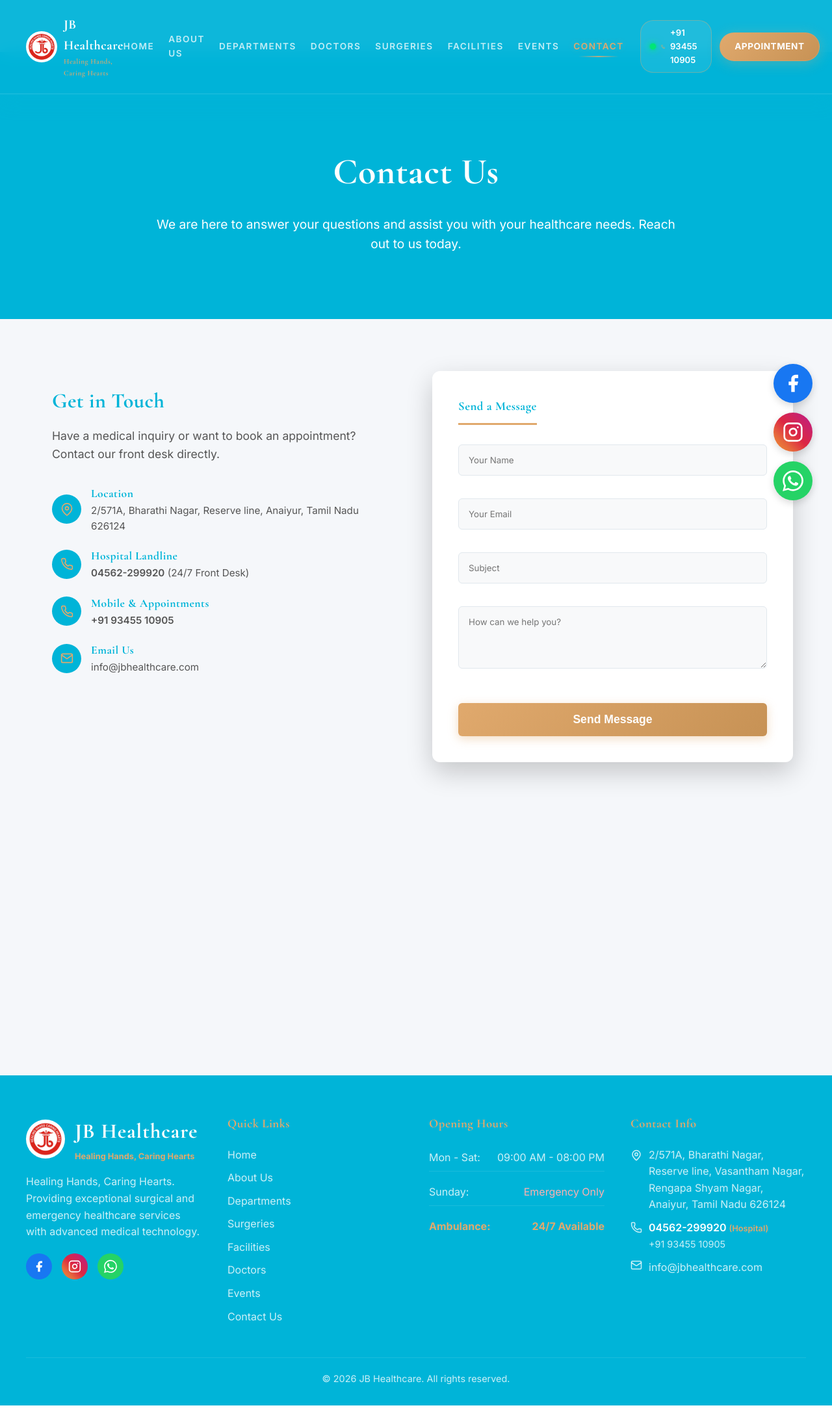
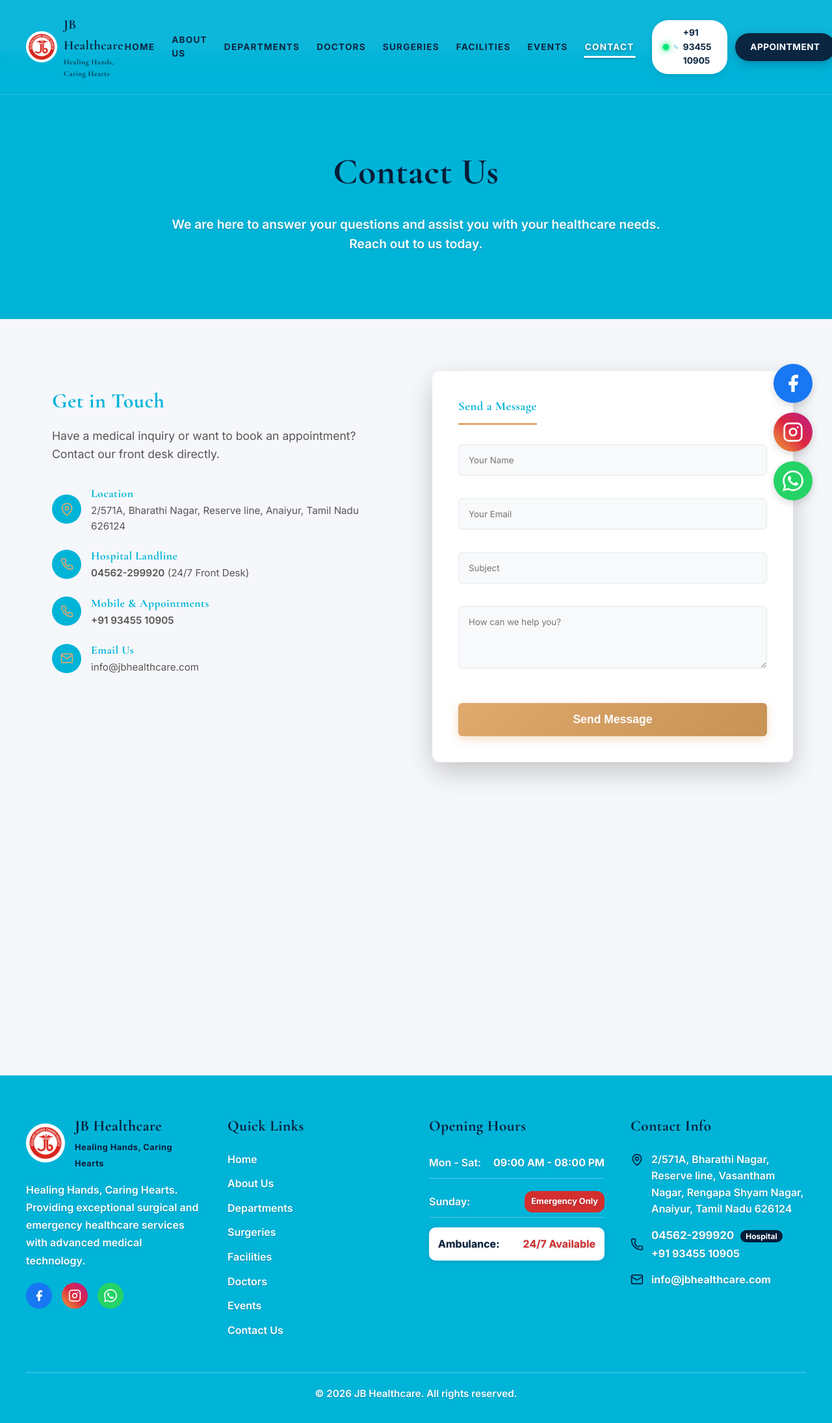
Before and after one commit to mdasper/jbhealthcare, a React (Vite) app: page /contact in a window 1280 px wide. Shown: the whole page at 65% size. Before the commit the page ends 2163 px from the top, so only its background shows below. Built offline with nearby package versions, Linux system fonts and the light colour scheme; no server answers.

Commit message:
new update

```diff
--- a/src/components/Footer.jsx
+++ b/src/components/Footer.jsx
@@ -32,11 +32,11 @@
             <div style={{ display: 'flex', alignItems: 'center', gap: '15px', marginBottom: '15px' }}>
               <img src="/logo.jpg" alt="JB Healthcare Logo" style={{ height: '60px', borderRadius: '50%', backgroundColor: 'white', padding: '3px' }} />
               <div>
-                <h3 className="logo" style={{color: 'var(--white)', margin: 0}}>{hospitalName}</h3>
-                <span style={{ color: 'var(--accent)', fontSize: '0.8rem', fontWeight: 'bold' }}>Healing Hands, Caring Hearts</span>
+                <h3 className="logo" style={{color: '#061D38', margin: 0, fontWeight: '800'}}>{hospitalName}</h3>
+                <span style={{ color: '#061D38', fontSize: '0.8rem', fontWeight: '800', letterSpacing: '0.5px' }}>Healing Hands, Caring Hearts</span>
               </div>
             </div>
-            <p>Healing Hands, Caring Hearts. Providing exceptional surgical and emergency healthcare services with advanced medical technology.</p>
+            <p style={{ color: '#FFFFFF', fontWeight: '600', lineHeight: '1.7', textShadow: '0 1px 2px rgba(0, 30, 60, 0.25)' }}>Healing Hands, Caring Hearts. Providing exceptional surgical and emergency healthcare services with advanced medical technology.</p>
             <div style={{ display: 'flex', gap: '15px', marginTop: '20px' }}>
               <a href="https://www.facebook.com/100095190337849/" target="_blank" rel="noopener noreferrer" style={{ color: 'var(--white)', backgroundColor: '#1877F2', padding: '10px', borderRadius: '50%', display: 'flex', alignItems: 'center', justifyContent: 'center' }}>
                 <svg width="20" height="20" viewBox="0 0 24 24" fill="currentColor"><path d="M18 2h-3a5 5 0 0 0-5 5v3H7v4h3v8h4v-8h3l1-4h-4V7a1 1 0 0 1 1-1h3z"/></svg>
@@ -57,7 +57,6 @@
               <li><Link to="/">Home</Link></li>
               <li><Link to="/about">About Us</Link></li>
               <li><Link to="/departments">Departments</Link></li>
-              {/* <li><Link to="/symptom-explorer" style={{ color: 'var(--accent)', fontWeight: '600' }}>3D Symptom Finder 🧍‍♂️</Link></li> */}
               <li><Link to="/surgeries">Surgeries</Link></li>
               <li><Link to="/facilities">Facilities</Link></li>
               <li><Link to="/doctors">Doctors</Link></li>
@@ -67,35 +66,35 @@
           </div>
           <div>
             <h3>Opening Hours</h3>
-            <ul style={{ color: 'rgba(255,255,255,0.8)', lineHeight: '2', listStyle: 'none', padding: 0, maxWidth: '280px' }}>
-              <li style={{ display: 'flex', justifyContent: 'space-between', borderBottom: '1px solid rgba(255,255,255,0.1)', paddingBottom: '5px' }}><span>Mon - Sat:</span> <span>09:00 AM - 08:00 PM</span></li>
-              <li style={{ display: 'flex', justifyContent: 'space-between', borderBottom: '1px solid rgba(255,255,255,0.1)', paddingBottom: '5px', paddingTop: '5px' }}><span>Sunday:</span> <span style={{ color: '#ffb0b0' }}>Emergency Only</span></li>
-              <li style={{ display: 'flex', justifyContent: 'space-between', color: 'var(--accent)', fontWeight: 'bold', marginTop: '15px' }}><span>Ambulance:</span> <span>24/7 Available</span></li>
+            <ul style={{ color: '#FFFFFF', fontWeight: '600', lineHeight: '2.2', listStyle: 'none', padding: 0, maxWidth: '300px', textShadow: '0 1px 2px rgba(0, 30, 60, 0.25)' }}>
+              <li style={{ display: 'flex', justifyContent: 'space-between', borderBottom: '1px solid rgba(255,255,255,0.3)', paddingBottom: '6px' }}><span>Mon - Sat:</span> <span style={{ fontWeight: '700' }}>09:00 AM - 08:00 PM</span></li>
+              <li style={{ display: 'flex', justifyContent: 'space-between', alignItems: 'center', borderBottom: '1px solid rgba(255,255,255,0.3)', paddingBottom: '6px', paddingTop: '6px' }}><span>Sunday:</span> <span style={{ backgroundColor: '#D32F2F', color: '#FFFFFF', padding: '2px 10px', borderRadius: '12px', fontSize: '0.8rem', fontWeight: '800' }}>Emergency Only</span></li>
+              <li style={{ display: 'flex', justifyContent: 'space-between', alignItems: 'center', backgroundColor: '#FFFFFF', color: '#061D38', fontWeight: '800', marginTop: '15px', padding: '8px 14px', borderRadius: '10px', boxShadow: '0 2px 8px rgba(0,0,0,0.1)' }}><span>Ambulance:</span> <span style={{ color: '#D32F2F', fontWeight: '800' }}>24/7 Available</span></li>
             </ul>
           </div>
           <div>
             <h3>Contact Info</h3>
             <ul className="footer-contact-links">
-              <li style={{display: 'flex', gap: '10px'}}>
-                <MapPin size={18} style={{ flexShrink: 0, marginTop: '4px' }}/>
-                <a href="https://maps.google.com/?q=2/571A,+Bharathi+Nagar,+Reserve+line,+Vasantham+Nagar,+Rengapa+Shyam+Nagar,+Anaiyur,+Tamil+Nadu+626124" target="_blank" rel="noopener noreferrer" style={{ color: 'rgba(255,255,255,0.8)' }}>
+              <li style={{display: 'flex', gap: '12px', alignItems: 'flex-start', marginBottom: '14px'}}>
+                <MapPin size={20} color="#061D38" style={{ flexShrink: 0, marginTop: '3px' }}/>
+                <a href="https://maps.google.com/?q=2/571A,+Bharathi+Nagar,+Reserve+line,+Vasantham+Nagar,+Rengapa+Shyam+Nagar,+Anaiyur,+Tamil+Nadu+626124" target="_blank" rel="noopener noreferrer" style={{ color: '#FFFFFF', fontWeight: '600', textShadow: '0 1px 2px rgba(0, 30, 60, 0.25)' }}>
                   {address}
                 </a>
               </li>
-              <li style={{display: 'flex', gap: '10px'}}>
-                <Phone size={18} style={{ flexShrink: 0, marginTop: '3px' }}/>
+              <li style={{display: 'flex', gap: '12px', alignItems: 'center', marginBottom: '14px'}}>
+                <Phone size={20} color="#061D38" style={{ flexShrink: 0 }}/>
                 <div>
-                  <a href="tel:04562299920" style={{ color: 'var(--white)', fontWeight: '600', display: 'block', textDecoration: 'none' }}>
-                    04562-299920 <span style={{ color: 'var(--accent)', fontSize: '0.8rem' }}>(Hospital)</span>
+                  <a href="tel:04562299920" style={{ color: '#FFFFFF', fontWeight: '700', fontSize: '1.05rem', display: 'block', textDecoration: 'none', textShadow: '0 1px 2px rgba(0, 30, 60, 0.25)' }}>
+                    04562-299920 <span style={{ backgroundColor: '#061D38', color: '#FFFFFF', padding: '2px 8px', borderRadius: '10px', fontSize: '0.75rem', fontWeight: '700', marginLeft: '6px' }}>Hospital</span>
                   </a>
-                  <a href={`https://api.whatsapp.com/send?phone=${whatsappClean}`} target="_blank" rel="noopener noreferrer" style={{ color: 'rgba(255,255,255,0.8)', fontSize: '0.9rem' }}>
+                  <a href={`https://api.whatsapp.com/send?phone=${whatsappClean}`} target="_blank" rel="noopener noreferrer" style={{ color: '#FFFFFF', fontWeight: '700', fontSize: '1rem', marginTop: '2px', display: 'block', textShadow: '0 1px 2px rgba(0, 30, 60, 0.25)' }}>
                     {phone}
                   </a>
                 </div>
               </li>
-              <li style={{display: 'flex', gap: '10px'}}>
-                <Mail size={18} style={{ flexShrink: 0 }}/>
-                <a href={`mailto:${email}`} style={{ color: 'rgba(255,255,255,0.8)' }}>
+              <li style={{display: 'flex', gap: '12px', alignItems: 'center'}}>
+                <Mail size={20} color="#061D38" style={{ flexShrink: 0 }}/>
+                <a href={`mailto:${email}`} style={{ color: '#FFFFFF', fontWeight: '700', textShadow: '0 1px 2px rgba(0, 30, 60, 0.25)' }}>
                   {email}
                 </a>
               </li>
--- a/src/components/Navbar.jsx
+++ b/src/components/Navbar.jsx
@@ -53,14 +53,14 @@
           <Link to="/" onClick={closeMenu} style={{ display: 'flex', alignItems: 'center', gap: '10px' }}>
             <img src="/logo.jpg" alt={`${settings?.hospitalName || 'JB Healthcare'} Logo`} style={{ height: '48px', borderRadius: '50%', backgroundColor: 'white', padding: '2px' }} />
             <div>
-              <span style={{ display: 'block', fontWeight: 'bold', fontSize: '1.25rem', letterSpacing: '0.5px' }}>{settings?.hospitalName || "JB Healthcare"}</span>
-              <span style={{ display: 'block', fontSize: '0.7rem', color: 'var(--accent)', fontWeight: '600', letterSpacing: '0.5px' }}>Healing Hands, Caring Hearts</span>
+              <span style={{ display: 'block', fontWeight: '800', fontSize: '1.25rem', letterSpacing: '0.5px', color: '#0A2540' }}>{settings?.hospitalName || "JB Healthcare"}</span>
+              <span style={{ display: 'block', fontSize: '0.72rem', color: '#003852', fontWeight: '700', letterSpacing: '0.5px' }}>Healing Hands, Caring Hearts</span>
             </div>
           </Link>
         </div>
 
         <div className="mobile-menu-icon" onClick={toggleMenu} style={{ display: 'none', cursor: 'pointer', zIndex: 1000 }}>
-          {isMobileMenuOpen ? <X size={28} color="var(--white)" /> : <Menu size={28} color="var(--white)" />}
+          {isMobileMenuOpen ? <X size={28} color="#0A2540" /> : <Menu size={28} color="#0A2540" />}
         </div>
 
         <div className={`nav-wrapper ${isMobileMenuOpen ? 'mobile-open' : ''}`} style={{ display: 'flex', alignItems: 'center', gap: '25px' }}>
@@ -68,29 +68,6 @@
             <Link to="/" className={location.pathname === '/' ? 'active' : ''} onClick={closeMenu}>Home</Link>
             <Link to="/about" className={location.pathname === '/about' ? 'active' : ''} onClick={closeMenu}>About Us</Link>
             <Link to="/departments" className={location.pathname === '/departments' ? 'active' : ''} onClick={closeMenu}>Departments</Link>
-            {/* Symptom Finder 3D Tab (Temporarily commented out - uncomment when needed) */}
-            {/*
-            <Link
-              to="/symptom-explorer"
-              className={`symptom-nav-link ${location.pathname === '/symptom-explorer' ? 'active' : ''}`}
-              onClick={closeMenu}
-              style={{ display: 'inline-flex', alignItems: 'center', gap: '6px' }}
-            >
-              <span>Symptom Finder</span>
-              <span style={{
-                fontSize: '0.62rem',
-                backgroundColor: 'rgba(224, 169, 109, 0.22)',
-                color: 'var(--accent)',
-                border: '1px solid rgba(224, 169, 109, 0.5)',
-                padding: '1px 6px',
-                borderRadius: '8px',
-                fontWeight: '800',
-                letterSpacing: '0.5px'
-              }}>
-                3D
-              </span>
-            </Link>
-            */}
             <Link to="/doctors" className={location.pathname === '/doctors' ? 'active' : ''} onClick={closeMenu}>Doctors</Link>
             <Link to="/surgeries" className={location.pathname === '/surgeries' ? 'active' : ''} onClick={closeMenu}>Surgeries</Link>
             <Link to="/facilities" className={location.pathname === '/facilities' ? 'active' : ''} onClick={closeMenu}>Facilities</Link>
@@ -106,25 +83,26 @@
                 display: 'inline-flex',
                 alignItems: 'center',
                 gap: '8px',
-                color: 'var(--white)',
-                backgroundColor: 'rgba(255,255,255,0.08)',
-                padding: '8px 14px',
-                borderRadius: '20px',
-                fontSize: '0.82rem',
-                fontWeight: '600',
+                color: '#0A2540',
+                backgroundColor: '#FFFFFF',
+                padding: '8px 16px',
+                borderRadius: '25px',
+                fontSize: '0.85rem',
+                fontWeight: '700',
                 textDecoration: 'none',
-                border: '1px solid rgba(224, 169, 109, 0.4)'
+                boxShadow: '0 2px 10px rgba(0, 35, 60, 0.15)',
+                border: '1px solid rgba(255, 255, 255, 0.8)'
               }}
               title="Call Emergency / Appointments"
             >
               <span className="live-casualty-beacon" />
-              <Phone size={14} color="var(--accent)" />
+              <Phone size={14} color="#00B4D8" />
               <span>+91 93455 10905</span>
             </a>
 
             <Link
               to="/appointment"
-              className="btn btn-accent premium-book-btn btn-magnetic"
+              className="btn btn-magnetic"
               style={{
                 padding: '10px 22px',
                 fontSize: '0.85rem',
@@ -133,8 +111,10 @@
                 textTransform: 'uppercase',
                 whiteSpace: 'nowrap',
                 borderRadius: '30px',
-                border: '1px solid rgba(224, 169, 109, 0.5)',
-                boxShadow: '0 4px 20px rgba(224, 169, 109, 0.3)'
+                backgroundColor: '#0A2540',
+                color: '#FFFFFF',
+                border: '1px solid rgba(10, 37, 64, 0.4)',
+                boxShadow: '0 4px 15px rgba(10, 37, 64, 0.3)'
               }}
               onClick={closeMenu}
             >
--- a/src/index.css
+++ b/src/index.css
@@ -130,36 +130,37 @@
 
 .nav-links a {
   font-family: 'Inter', sans-serif;
-  font-weight: 600;
+  font-weight: 700;
   font-size: 0.85rem;
-  letter-spacing: 1.5px;
+  letter-spacing: 1.2px;
   text-transform: uppercase;
   position: relative;
-  color: rgba(255, 255, 255, 0.75);
-  transition: color 0.4s ease;
-  padding: 5px 0;
+  color: #0A2540; /* High-contrast Deep Navy on #00B4D8 */
+  transition: all 0.3s ease;
+  padding: 6px 2px;
 }
 
 .nav-links a:hover, .nav-links a.active {
-  color: var(--accent);
-  text-shadow: 0 0 10px rgba(224, 169, 109, 0.3);
+  color: #FFFFFF;
+  text-shadow: 0 1px 4px rgba(0, 0, 0, 0.4);
 }
 
 .nav-links a::after {
   content: '';
   position: absolute;
   width: 0;
-  height: 2px;
+  height: 3px;
   bottom: 0;
   left: 50%;
   transform: translateX(-50%);
-  background: linear-gradient(90deg, transparent, var(--accent), transparent);
-  transition: width 0.4s cubic-bezier(0.4, 0, 0.2, 1);
-  opacity: 0.8;
+  background: #FFFFFF;
+  border-radius: 2px;
+  box-shadow: 0 1px 3px rgba(0, 0, 0, 0.3);
+  transition: width 0.3s cubic-bezier(0.4, 0, 0.2, 1);
 }
 
 .nav-links a:hover::after, .nav-links a.active::after {
-  width: 80%;
+  width: 100%;
 }
 
 .premium-book-btn:hover {
@@ -173,7 +174,7 @@
 /* Footer */
 .footer {
   background-color: var(--primary);
-  color: var(--text-light);
+  color: var(--white);
   padding: 60px 0 20px;
 }
 
@@ -185,29 +186,40 @@
 }
 
 .footer h3 {
-  color: var(--accent);
+  color: #061D38; /* High-contrast Deep Navy on #00B4D8 */
+  font-weight: 800;
+  font-size: 1.45rem;
+  letter-spacing: 0.5px;
   margin-bottom: 20px;
 }
 
 .footer p, .footer li {
-  color: rgba(255,255,255,0.8);
-  margin-bottom: 10px;
+  color: #FFFFFF;
+  font-weight: 600;
+  margin-bottom: 12px;
+  text-shadow: 0 1px 2px rgba(0, 30, 60, 0.25);
 }
 
 .footer-contact-links a {
+  color: #FFFFFF !important;
+  font-weight: 600;
   transition: var(--transition);
+  text-shadow: 0 1px 2px rgba(0, 30, 60, 0.25);
 }
 
-.footer-contact-links a:hover {
-  color: var(--accent) !important;
+.footer-contact-links a:hover, .footer ul li a:hover {
+  color: #061D38 !important;
+  font-weight: 800;
 }
 
 .footer-bottom {
   text-align: center;
   padding-top: 20px;
-  border-top: 1px solid rgba(255,255,255,0.1);
-  font-size: 0.9rem;
-  color: rgba(255,255,255,0.6);
+  border-top: 1px solid rgba(255,255,255,0.3);
+  font-size: 0.95rem;
+  font-weight: 600;
+  color: #FFFFFF;
+  text-shadow: 0 1px 2px rgba(0, 30, 60, 0.25);
 }
 
 /* Floating Socials */
--- a/src/pages/About.jsx
+++ b/src/pages/About.jsx
@@ -46,8 +46,8 @@
       {/* 1. Header (Dark) */}
       <section className="section" style={{ backgroundColor: 'var(--primary)', color: 'var(--white)', padding: '140px 0 100px' }}>
         <div className="container text-center" data-aos="fade-up">
-          <h1 style={{ color: 'var(--white)', fontSize: '3.5rem', marginBottom: '20px' }}>{mainHeading}</h1>
-          <p style={{ fontSize: '1.2rem', maxWidth: '800px', margin: '0 auto', color: 'rgba(255,255,255,0.9)' }}>
+          <h1 style={{ color: '#061D38', fontSize: '3.5rem', marginBottom: '20px', fontWeight: '800' }}>{mainHeading}</h1>
+          <p style={{ fontSize: '1.2rem', maxWidth: '800px', margin: '0 auto', color: '#FFFFFF', fontWeight: '600', textShadow: '0 1px 2px rgba(0, 30, 60, 0.25)' }}>
             Committed to providing world-class medical facilities, innovative treatments, and compassionate care to our community. We believe in treating the whole person, not just the disease.
           </p>
         </div>
--- a/src/pages/Contact.jsx
+++ b/src/pages/Contact.jsx
@@ -18,8 +18,8 @@
     <div className="page-transition" style={{ paddingTop: '80px' }}>
       <section className="section" style={{ backgroundColor: 'var(--primary)', color: 'var(--white)', padding: '140px 0 100px' }}>
         <div className="container text-center" data-aos="fade-up">
-          <h1 style={{ color: 'var(--white)', fontSize: '3.5rem', marginBottom: '20px' }}>Contact Us</h1>
-          <p style={{ fontSize: '1.2rem', maxWidth: '800px', margin: '0 auto' }}>
+          <h1 style={{ color: '#061D38', fontSize: '3.5rem', marginBottom: '20px', fontWeight: '800' }}>Contact Us</h1>
+          <p style={{ fontSize: '1.2rem', maxWidth: '800px', margin: '0 auto', color: '#FFFFFF', fontWeight: '600', textShadow: '0 1px 2px rgba(0, 30, 60, 0.25)' }}>
             We are here to answer your questions and assist you with your healthcare needs. Reach out to us today.
           </p>
         </div>
--- a/src/pages/Events.jsx
+++ b/src/pages/Events.jsx
@@ -65,8 +65,8 @@
       <div className="page-transition" style={{ paddingTop: '80px', minHeight: '100vh', backgroundColor: 'var(--secondary)' }}>
         <section className="section" style={{ backgroundColor: 'var(--primary)', color: 'var(--white)', padding: '140px 0 100px' }}>
         <div className="container text-center" data-aos="fade-up">
-          <h1 style={{ color: 'var(--white)', fontSize: '3.5rem', marginBottom: '20px' }}>Events & Medical Camps</h1>
-          <p style={{ fontSize: '1.2rem', maxWidth: '800px', margin: '0 auto', color: 'rgba(255,255,255,0.9)' }}>
+          <h1 style={{ color: '#061D38', fontSize: '3.5rem', marginBottom: '20px', fontWeight: '800' }}>Events & Medical Camps</h1>
+          <p style={{ fontSize: '1.2rem', maxWidth: '800px', margin: '0 auto', color: '#FFFFFF', fontWeight: '600', textShadow: '0 1px 2px rgba(0, 30, 60, 0.25)' }}>
             Stay updated with our latest medical camps, health awareness programs, and hospital events.
           </p>
         </div>
--- a/src/pages/Facilities.jsx
+++ b/src/pages/Facilities.jsx
@@ -60,11 +60,11 @@
       {/* Hero Section */}
       <section className="section" style={{ backgroundColor: 'var(--primary)', color: 'var(--white)', padding: '140px 0 100px' }}>
         <div className="container text-center" data-aos="fade-up">
-          <span style={{ color: 'var(--accent)', fontWeight: 'bold', textTransform: 'uppercase', letterSpacing: '2px', fontSize: '0.9rem' }}>
+          <span style={{ color: '#061D38', fontWeight: '800', textTransform: 'uppercase', letterSpacing: '2px', fontSize: '0.95rem' }}>
             24/7 Medical Services & Care
           </span>
-          <h1 style={{ color: 'var(--white)', fontSize: '3.5rem', marginTop: '10px', marginBottom: '20px' }}>24/7 Hospital Facilities</h1>
-          <p style={{ fontSize: '1.2rem', maxWidth: '800px', margin: '0 auto', color: 'rgba(255,255,255,0.9)', lineHeight: '1.8' }}>
+          <h1 style={{ color: '#061D38', fontSize: '3.5rem', marginTop: '10px', marginBottom: '20px', fontWeight: '800' }}>24/7 Hospital Facilities</h1>
+          <p style={{ fontSize: '1.2rem', maxWidth: '800px', margin: '0 auto', color: '#FFFFFF', fontWeight: '600', textShadow: '0 1px 2px rgba(0, 30, 60, 0.25)', lineHeight: '1.8' }}>
             At JB Healthcare, we provide round-the-clock emergency medical services, rapid diagnostics, and comfortable inpatient care with the highest standards of clinical safety.
           </p>
         </div>
--- a/src/pages/Surgeries.jsx
+++ b/src/pages/Surgeries.jsx
@@ -60,13 +60,13 @@
       {/* Hero Section */}
       <section className="section" style={{ backgroundColor: 'var(--primary)', color: 'var(--white)', padding: '140px 0 80px' }}>
         <div className="container text-center" data-aos="fade-up">
-          <span style={{ color: 'var(--accent)', fontWeight: 'bold', textTransform: 'uppercase', letterSpacing: '2px', fontSize: '0.9rem' }}>
+          <span style={{ color: '#061D38', fontWeight: '800', textTransform: 'uppercase', letterSpacing: '2px', fontSize: '0.95rem' }}>
             Healing Hands, Caring Hearts
           </span>
-          <h1 style={{ color: 'var(--white)', fontSize: '3.5rem', marginTop: '10px', marginBottom: '20px' }}>
+          <h1 style={{ color: '#061D38', fontSize: '3.5rem', marginTop: '10px', marginBottom: '20px', fontWeight: '800' }}>
             Surgeries & Advanced Laparoscopy
           </h1>
-          <p style={{ fontSize: '1.2rem', maxWidth: '850px', margin: '0 auto', color: 'rgba(255,255,255,0.9)', lineHeight: '1.8' }}>
+          <p style={{ fontSize: '1.2rem', maxWidth: '850px', margin: '0 auto', color: '#FFFFFF', fontWeight: '600', textShadow: '0 1px 2px rgba(0, 30, 60, 0.25)', lineHeight: '1.8' }}>
             JB Healthcare is a premier surgical center of excellence in Sivakasi & Virudhunagar district. Under the expertise of Dr. B. Saileshkumar (10,000+ Surgeries), we specialize in world-class minimally invasive laparoscopic procedures.
           </p>
         </div>
```
Also changed, not shown: src/pages/Doctors.jsx (+5 -5 lines), src/pages/Home.jsx (+18 -18 lines), src/pages/Services.jsx (+5 -5 lines).
